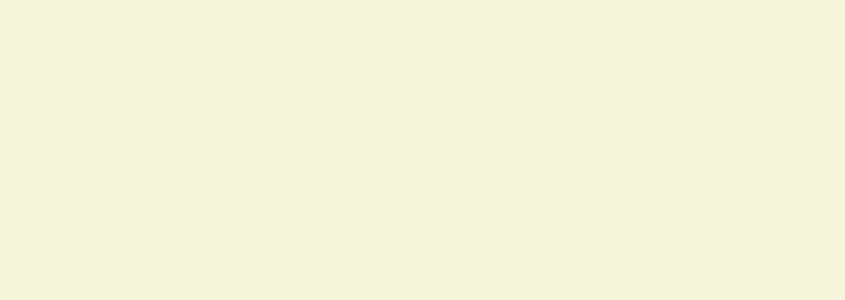
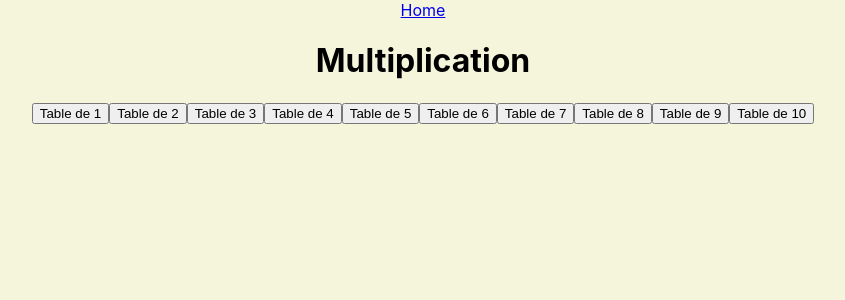
Before and after one commit to enztexier/GM, a React (Create React App) app: page /multiplication in a window 1280 px wide. Before the commit this address had no page. Shown: the top 300 px of the page, without its empty margins (217-1062 px from the left). Built offline with nearby package versions, Linux system fonts and the light colour scheme.

Commit message:
random multiplication

```diff
--- a/src/App.js
+++ b/src/App.js
@@ -3,6 +3,7 @@ import {Routes, Route} from "react-router-dom";
 import Home from './Home';
 import Copyright from './Copyright';
 import Calcul from './Calcul';
+import Multiplication from './Multiplication';
 
 
 function App() {
@@ -12,6 +13,7 @@ function App() {
         <Route path="/" element={<Home />} />
         <Route path="/copyright" element={<Copyright />} />
         <Route path="/calcul" element={<Calcul />} />
+        <Route path="/multiplication" element={<Multiplication />} />
       </Routes>
     </div>
   );
--- a/src/Calcul.js
+++ b/src/Calcul.js
@@ -2,6 +2,27 @@ import React from 'react';
 import { Link } from 'react-router-dom';
 import { useState, useEffect } from 'react';
 import Checkbox from './Checkbox';
+
+
+
+class Objet {
+    constructor(){
+        this.nnbrDigit = 0;
+        this.id = 0;
+        this.arrayObjet = [];
+    }
+    get nnbrDigit(){
+        return this.nnbrDigit;
+    }
+    nnbrDigit = () => {
+        //setNbrDigitsOne(cur => [...cur, 0]);
+    }
+    popDigit(){
+        //setNbrDigitsOne((cur) => cur.slice(0, cur.length - 1));
+    }
+
+
+}
 
 const Calcul = () => {
 
@@ -195,7 +216,6 @@ const Calcul = () => {
 
             <button onClick={addValue}>addValue</button>
             {valueCalcul.map(value => <div className="content" dangerouslySetInnerHTML={{__html: value}}></div>)}
-
             <br></br>
 
 
--- a/src/Home.js
+++ b/src/Home.js
@@ -11,6 +11,7 @@ const Home = () => {
         <h1>HOME</h1>
         <Link to="/calcul">Calcul</Link>
         <Link to="/copyright">Copyright</Link>
+        <Link to="/multiplication">Multiplication</Link>
         </>
 
     );
--- /dev/null
+++ b/src/Multiplication.js
@@ -0,0 +1,53 @@
+import React, { useState } from 'react';
+import { Link } from 'react-router-dom';
+
+const Multiplication = () => {
+
+    const tableIndicative = [1, 2, 3, 4, 5, 6, 7, 8, 9, 10];
+
+    const [tableHistory, setTableHistory] = useState([]);
+
+    let randomNumber = (max) => {
+        return Math.floor(Math.random() * max);
+      }
+
+    const Tb = (val) => {
+        console.log(val);
+        let a = randomNumber(11);
+        if (a === 0){
+            console.log("000");
+            a = randomNumber(11);
+        }
+        else {
+            let b = val;
+            console.log(a);
+            let result = a * b;
+            let display = <p>{b} * {a} = {result}</p>;
+            setTableHistory(display);
+        }
+    }
+
+    return (
+        <div>
+            <Link to="/">Home</Link>
+            <h1>Multiplication</h1>
+            {tableIndicative.map(val => <button key={val} onClick={() => Tb(val)}>Table de {val}</button> )}
+
+            <br></br>
+            {tableHistory}
+        </div>
+    );
+};
+
+export default Multiplication;
+
+/****
+ *
+
+
+
+
+ *
+ *
+ *
+ */
```
